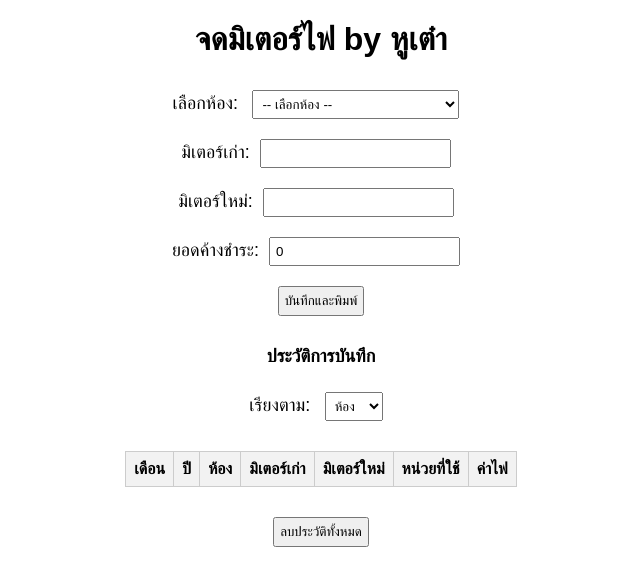
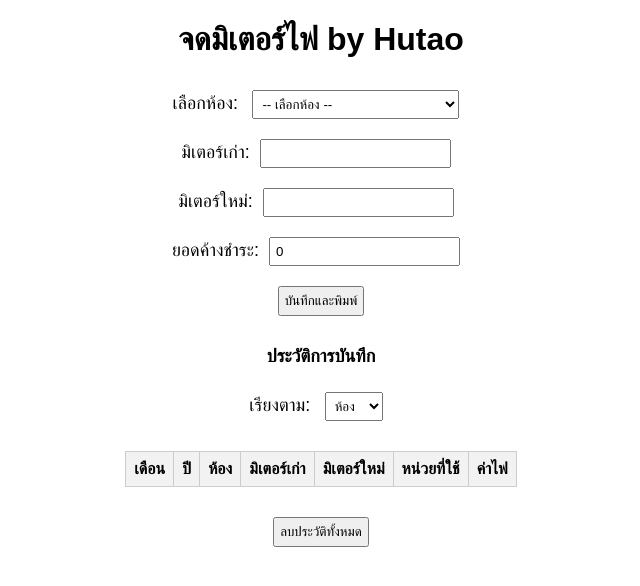
Before and after one commit to withchayut8016/meter001, a plain HTML site: page index.html in a window 1280 px wide. Shown: the whole page, without its empty margins (319-959 px from the left). Drawn offline with Linux system fonts and the light colour scheme.

Commit message:
Update index.html

```diff
--- a/index.html
+++ b/index.html
@@ -15,7 +15,7 @@
 </style>
 </head>
 <body>
-    <h1>จดมิเตอร์ไฟ by หูเต๋า</h1>
+    <h1>จดมิเตอร์ไฟ by Hutao</h1>
     <label>เลือกห้อง:</label>
     <select id="room" onchange="loadLastMeter()">
     <option value="">-- เลือกห้อง --</option>
@@ -81,7 +81,6 @@
     <option value="160 ที่พักช่าง 8">ที่พักช่าง 8</option>
     <option value="161 ร้านโยมอ้อ">ร้านโยมอ้อ</option>
     <option value="162 เครื่องซักผ้า (พระวินัยธรกฤตลักษณ์)">เครื่องซักผ้า (พระวินัยธรกฤตลักษณ์)</option>
-
     </select><br>
     <label>มิเตอร์เก่า:</label><input type="number" id="oldMeter" min="0" required><br>
     <label>มิเตอร์ใหม่:</label><input type="number" id="newMeter" min="0" required><br>
```
